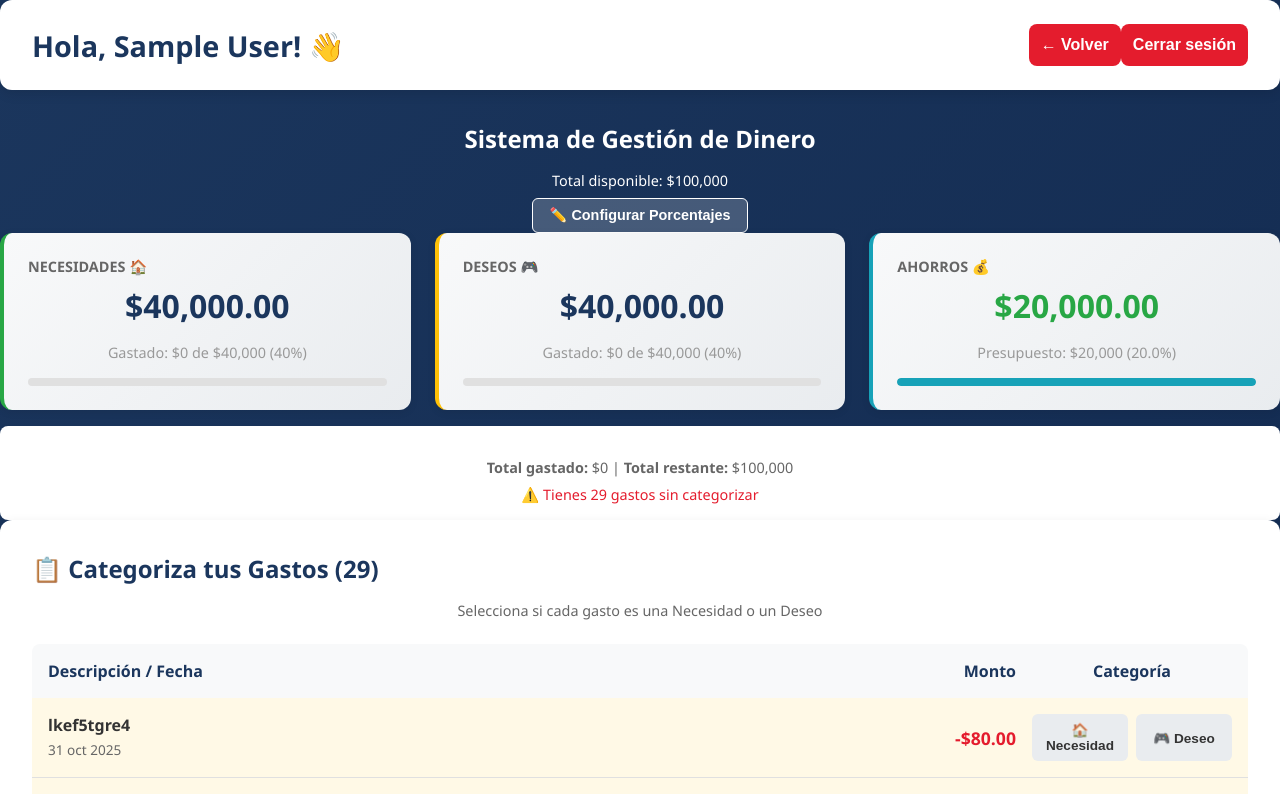
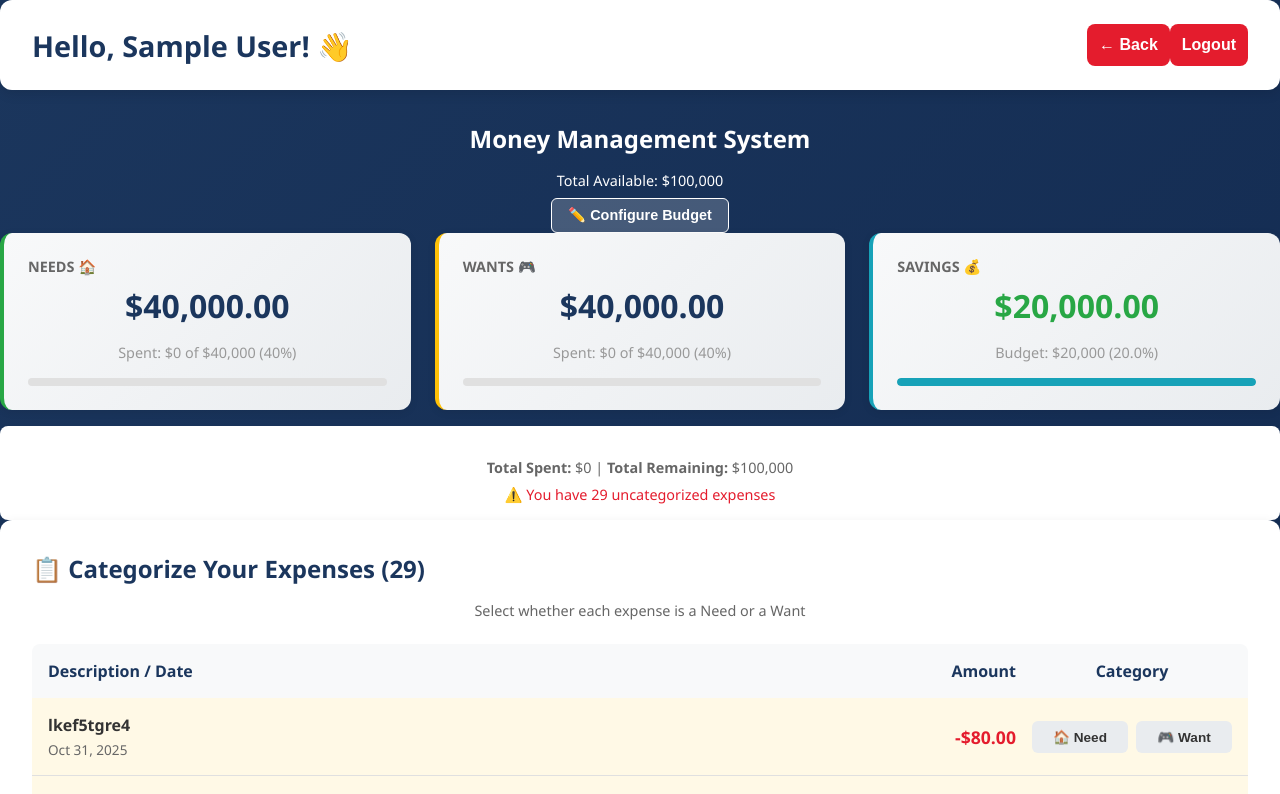
Before and after one commit to fermapre/CapitalOneBalance, a React app in the folder frontend/: page /balance in a window 1280 px wide. Shown: the top 794 px of the page. Built offline with nearby package versions, Linux system fonts and the light colour scheme; sample sign-in values are in the browser's storage; the HTML template or start-up script is replaced by a standard one.

Commit message:
Cambiar a ingles y hacer total editable

```diff
--- a/frontend/src/pages/Balance.jsx
+++ b/frontend/src/pages/Balance.jsx
@@ -6,7 +6,11 @@ import { parseExpenses } from "../utils/csvParser";
 
 export default function Balance() {
   const [expenses, setExpenses] = useState([]);
-  const totalMoney = 100000;
+
+  const [totalMoney, setTotalMoney] = useState(() => {
+    const saved = localStorage.getItem('totalMoney');
+    return saved ? parseFloat(saved) : 100000;
+  });
 
   const [needsPercent, setNeedsPercent] = useState(() => {
     const saved = localStorage.getItem('needsPercent');
@@ -18,6 +22,7 @@ export default function Balance() {
   });
 
   const [showPercentInput, setShowPercentInput] = useState(false);
+  const [tempTotalMoney, setTempTotalMoney] = useState(totalMoney.toString());
   const [tempNeedsPercent, setTempNeedsPercent] = useState(needsPercent.toString());
   const [tempWantsPercent, setTempWantsPercent] = useState(wantsPercent.toString());
 
@@ -100,21 +105,29 @@ export default function Balance() {
   };
 
   const handleSetPercentages = () => {
+    const total = parseFloat(tempTotalMoney);
     const needs = parseFloat(tempNeedsPercent);
     const wants = parseFloat(tempWantsPercent);
 
+    if (isNaN(total) || total <= 0) {
+      alert('Please enter a valid total amount');
+      return;
+    }
+
     if (isNaN(needs) || isNaN(wants) || needs < 0 || wants < 0) {
-      alert('Por favor ingresa porcentajes válidos');
+      alert('Please enter valid percentages');
       return;
     }
 
     if (needs + wants > 100) {
-      alert('La suma de Necesidades y Deseos no puede exceder 100%');
+      alert('The sum of Needs and Wants cannot exceed 100%');
       return;
     }
 
+    setTotalMoney(total);
     setNeedsPercent(needs);
     setWantsPercent(wants);
+    localStorage.setItem('totalMoney', total.toString());
     localStorage.setItem('needsPercent', needs.toString());
     localStorage.setItem('wantsPercent', wants.toString());
     setShowPercentInput(false);
@@ -150,7 +163,7 @@ export default function Balance() {
 
   const formatDate = (dateStr) => {
     const date = parseDate(dateStr);
-    return date.toLocaleDateString('es-MX', {
+    return date.toLocaleDateString('en-US', {
       day: '2-digit',
       month: 'short',
       year: 'numeric'
@@ -168,88 +181,92 @@ export default function Balance() {
   return (
     <div className="balance-page">
       <header className="dashboard-header">
-        <h1>Hola, {user.name || 'Usuario'}! 👋</h1>
+        <h1>Hello, {user.name || 'User'}! 👋</h1>
         <div className="header-actions">
-          <button onClick={() => navigate("/main")} className="btn-secondary">← Volver</button>
-          <button onClick={handleLogout} className="btn-secondary">Cerrar sesión</button>
+          <button onClick={() => navigate("/main")} className="btn-secondary">← Back</button>
+          <button onClick={handleLogout} className="btn-secondary">Logout</button>
         </div>
       </header>
 
       {showPercentInput && (
         <div style={{position: 'fixed', top: 0, left: 0, right: 0, bottom: 0, background: 'rgba(0,0,0,0.7)', display: 'flex', justifyContent: 'center', alignItems: 'center', zIndex: 1000}}>
           <div style={{background: 'white', padding: '2rem', borderRadius: '12px', maxWidth: '450px', width: '90%'}}>
-            <h2 style={{color: '#1b365d', marginBottom: '1rem'}}>📊 Configura tu Presupuesto</h2>
-            <p style={{color: '#666', marginBottom: '1.5rem'}}>Total disponible: <strong>${totalMoney.toLocaleString()}</strong></p>
+            <h2 style={{color: '#1b365d', marginBottom: '1rem'}}>📊 Configure Your Budget</h2>
 
             <div style={{marginBottom: '1rem'}}>
-              <label style={{display: 'block', marginBottom: '0.5rem', fontWeight: '600'}}>🏠 Necesidades (%)</label>
-              <input type="number" step="1" min="0" max="100" value={tempNeedsPercent} onChange={(e) => setTempNeedsPercent(e.target.value)} style={{width: '100%', padding: '0.75rem', fontSize: '1rem', border: '2px solid #e0e0e0', borderRadius: '8px'}} />
-              <p style={{fontSize: '0.85rem', color: '#666', marginTop: '0.25rem'}}>= ${((totalMoney * parseFloat(tempNeedsPercent || 0)) / 100).toLocaleString()}</p>
+              <label style={{display: 'block', marginBottom: '0.5rem', fontWeight: '600'}}>💵 Total Available Money ($)</label>
+              <input type="number" step="0.01" min="0" value={tempTotalMoney} onChange={(e) => setTempTotalMoney(e.target.value)} style={{width: '100%', padding: '0.75rem', fontSize: '1rem', border: '2px solid #e0e0e0', borderRadius: '8px'}} />
             </div>
 
             <div style={{marginBottom: '1rem'}}>
-              <label style={{display: 'block', marginBottom: '0.5rem', fontWeight: '600'}}>🎮 Deseos (%)</label>
+              <label style={{display: 'block', marginBottom: '0.5rem', fontWeight: '600'}}>🏠 Needs (%)</label>
+              <input type="number" step="1" min="0" max="100" value={tempNeedsPercent} onChange={(e) => setTempNeedsPercent(e.target.value)} style={{width: '100%', padding: '0.75rem', fontSize: '1rem', border: '2px solid #e0e0e0', borderRadius: '8px'}} />
+              <p style={{fontSize: '0.85rem', color: '#666', marginTop: '0.25rem'}}>= ${((parseFloat(tempTotalMoney || 0) * parseFloat(tempNeedsPercent || 0)) / 100).toLocaleString()}</p>
+            </div>
+
+            <div style={{marginBottom: '1rem'}}>
+              <label style={{display: 'block', marginBottom: '0.5rem', fontWeight: '600'}}>🎮 Wants (%)</label>
               <input type="number" step="1" min="0" max="100" value={tempWantsPercent} onChange={(e) => setTempWantsPercent(e.target.value)} style={{width: '100%', padding: '0.75rem', fontSize: '1rem', border: '2px solid #e0e0e0', borderRadius: '8px'}} />
-              <p style={{fontSize: '0.85rem', color: '#666', marginTop: '0.25rem'}}>= ${((totalMoney * parseFloat(tempWantsPercent || 0)) / 100).toLocaleString()}</p>
+              <p style={{fontSize: '0.85rem', color: '#666', marginTop: '0.25rem'}}>= ${((parseFloat(tempTotalMoney || 0) * parseFloat(tempWantsPercent || 0)) / 100).toLocaleString()}</p>
             </div>
 
             <div style={{marginBottom: '1.5rem', padding: '1rem', background: '#f8f9fa', borderRadius: '8px'}}>
-              <label style={{display: 'block', marginBottom: '0.5rem', fontWeight: '600'}}>💰 Ahorros (%)</label>
+              <label style={{display: 'block', marginBottom: '0.5rem', fontWeight: '600'}}>💰 Savings (%)</label>
               <p style={{fontSize: '1.2rem', fontWeight: 'bold', color: '#17a2b8'}}>{(100 - parseFloat(tempNeedsPercent || 0) - parseFloat(tempWantsPercent || 0)).toFixed(1)}%</p>
-              <p style={{fontSize: '0.85rem', color: '#666'}}>= ${((totalMoney * (100 - parseFloat(tempNeedsPercent || 0) - parseFloat(tempWantsPercent || 0))) / 100).toLocaleString()}</p>
+              <p style={{fontSize: '0.85rem', color: '#666'}}>= ${((parseFloat(tempTotalMoney || 0) * (100 - parseFloat(tempNeedsPercent || 0) - parseFloat(tempWantsPercent || 0))) / 100).toLocaleString()}</p>
             </div>
 
-            <button onClick={handleSetPercentages} style={{width: '100%', padding: '0.75rem', background: '#1b365d', color: 'white', border: 'none', borderRadius: '8px', fontSize: '1rem', fontWeight: '600', cursor: 'pointer', marginBottom: '0.5rem'}}>Guardar Configuración</button>
-            <button onClick={() => setShowPercentInput(false)} style={{width: '100%', padding: '0.75rem', background: '#e0e0e0', color: '#333', border: 'none', borderRadius: '8px', fontSize: '1rem', fontWeight: '600', cursor: 'pointer'}}>Cancelar</button>
+            <button onClick={handleSetPercentages} style={{width: '100%', padding: '0.75rem', background: '#1b365d', color: 'white', border: 'none', borderRadius: '8px', fontSize: '1rem', fontWeight: '600', cursor: 'pointer', marginBottom: '0.5rem'}}>Save Configuration</button>
+            <button onClick={() => setShowPercentInput(false)} style={{width: '100%', padding: '0.75rem', background: '#e0e0e0', color: '#333', border: 'none', borderRadius: '8px', fontSize: '1rem', fontWeight: '600', cursor: 'pointer'}}>Cancel</button>
           </div>
         </div>
       )}
 
       <div className="balance-overview">
         <div className="balance-header-info" style={{textAlign: 'center'}}>
-          <h2 style={{color: 'white'}}>Sistema de Gestión de Dinero</h2>
-          <p className="balance-period" style={{color: 'white'}}>Total disponible: ${totalMoney.toLocaleString()}</p>
-          <button onClick={() => { setTempNeedsPercent(needsPercent.toString()); setTempWantsPercent(wantsPercent.toString()); setShowPercentInput(true); }} style={{marginTop: '0.5rem', padding: '0.5rem 1rem', background: 'rgba(255,255,255,0.2)', color: 'white', border: '1px solid white', borderRadius: '6px', cursor: 'pointer', fontSize: '0.9rem'}}>✏️ Configurar Porcentajes</button>
+          <h2 style={{color: 'white'}}>Money Management System</h2>
+          <p className="balance-period" style={{color: 'white'}}>Total Available: ${totalMoney.toLocaleString()}</p>
+          <button onClick={() => { setTempTotalMoney(totalMoney.toString()); setTempNeedsPercent(needsPercent.toString()); setTempWantsPercent(wantsPercent.toString()); setShowPercentInput(true); }} style={{marginTop: '0.5rem', padding: '0.5rem 1rem', background: 'rgba(255,255,255,0.2)', color: 'white', border: '1px solid white', borderRadius: '6px', cursor: 'pointer', fontSize: '0.9rem'}}>✏️ Configure Budget</button>
         </div>
 
         <div className="balance-cards">
           <div className="balance-card needs">
-            <h3>Necesidades 🏠</h3>
+            <h3>Needs 🏠</h3>
             <p className="amount">${needsRemaining.toLocaleString(undefined, {minimumFractionDigits: 2, maximumFractionDigits: 2})}</p>
-            <p className="total">Gastado: ${needsSpent.toLocaleString()} de ${needsBudget.toLocaleString()} ({needsPercent}%)</p>
+            <p className="total">Spent: ${needsSpent.toLocaleString()} of ${needsBudget.toLocaleString()} ({needsPercent}%)</p>
             <div className="progress-bar"><div className="progress-fill needs-fill" style={{width: `${needsBudget > 0 ? (needsSpent / needsBudget) * 100 : 0}%`}}></div></div>
           </div>
 
           <div className="balance-card wants">
-            <h3>Deseos 🎮</h3>
+            <h3>Wants 🎮</h3>
             <p className="amount">${wantsRemaining.toLocaleString(undefined, {minimumFractionDigits: 2, maximumFractionDigits: 2})}</p>
-            <p className="total">Gastado: ${wantsSpent.toLocaleString()} de ${wantsBudget.toLocaleString()} ({wantsPercent}%)</p>
+            <p className="total">Spent: ${wantsSpent.toLocaleString()} of ${wantsBudget.toLocaleString()} ({wantsPercent}%)</p>
             <div className="progress-bar"><div className="progress-fill wants-fill" style={{width: `${wantsBudget > 0 ? (wantsSpent / wantsBudget) * 100 : 0}%`}}></div></div>
           </div>
 
           <div className="balance-card savings">
-            <h3>Ahorros 💰</h3>
+            <h3>Savings 💰</h3>
             <p className="amount" style={{color: savingsRemaining >= 0 ? '#28a745' : '#e41c2d'}}>${savingsRemaining.toLocaleString(undefined, {minimumFractionDigits: 2, maximumFractionDigits: 2})}</p>
-            <p className="total">Presupuesto: ${savingsBudget.toLocaleString()} ({savingsPercent.toFixed(1)}%)</p>
+            <p className="total">Budget: ${savingsBudget.toLocaleString()} ({savingsPercent.toFixed(1)}%)</p>
             <div className="progress-bar"><div className="progress-fill savings-fill" style={{width: `${savingsBudget > 0 ? Math.min(100, (savingsRemaining / savingsBudget) * 100) : 0}%`}}></div></div>
-            {savingsRemaining < savingsBudget && (<p style={{fontSize: '0.85rem', color: '#e41c2d', marginTop: '0.5rem'}}>⚠️ Se usaron ${(savingsBudget - savingsRemaining).toLocaleString()} para cubrir sobregastos</p>)}
+            {savingsRemaining < savingsBudget && (<p style={{fontSize: '0.85rem', color: '#e41c2d', marginTop: '0.5rem'}}>⚠️ Used ${(savingsBudget - savingsRemaining).toLocaleString()} from savings to cover overspending</p>)}
           </div>
         </div>
 
         <div style={{background: 'white', padding: '1rem', borderRadius: '8px', marginTop: '1rem', textAlign: 'center'}}>
-          <p style={{color: '#666', fontSize: '0.9rem'}}><strong>Total gastado:</strong> ${(needsSpent + wantsSpent).toLocaleString()} | <strong> Total restante:</strong> ${(needsRemaining + wantsRemaining + savingsRemaining).toLocaleString()}</p>
-          {uncategorizedExpenses.length > 0 && (<p style={{color: '#e41c2d', fontSize: '0.9rem', marginTop: '0.5rem'}}>⚠️ Tienes {uncategorizedExpenses.length} gastos sin categorizar</p>)}
+          <p style={{color: '#666', fontSize: '0.9rem'}}><strong>Total Spent:</strong> ${(needsSpent + wantsSpent).toLocaleString()} | <strong>Total Remaining:</strong> ${(needsRemaining + wantsRemaining + savingsRemaining).toLocaleString()}</p>
+          {uncategorizedExpenses.length > 0 && (<p style={{color: '#e41c2d', fontSize: '0.9rem', marginTop: '0.5rem'}}>⚠️ You have {uncategorizedExpenses.length} uncategorized expense{uncategorizedExpenses.length > 1 ? 's' : ''}</p>)}
         </div>
       </div>
 
       <div className="pending-section">
-        <h2>📋 Categoriza tus Gastos ({expenses.length})</h2>
-        <p className="pending-subtitle">Selecciona si cada gasto es una Necesidad o un Deseo</p>
+        <h2>📋 Categorize Your Expenses ({expenses.length})</h2>
+        <p className="pending-subtitle">Select whether each expense is a Need or a Want</p>
 
         <div style={{display: 'grid', gridTemplateColumns: '1fr auto 200px', gap: '1rem', padding: '1rem', background: '#f8f9fa', borderRadius: '8px 8px 0 0', fontWeight: 'bold', color: '#1b365d', marginTop: '1rem'}}>
-          <div>Descripción / Fecha</div>
-          <div style={{textAlign: 'right'}}>Monto</div>
-          <div style={{textAlign: 'center'}}>Categoría</div>
+          <div>Description / Date</div>
+          <div style={{textAlign: 'right'}}>Amount</div>
+          <div style={{textAlign: 'center'}}>Category</div>
         </div>
 
         <div style={{background: 'white', borderRadius: '0 0 8px 8px', overflow: 'hidden'}}>
@@ -261,14 +278,14 @@ export default function Balance() {
               </div>
               <div style={{color: '#e41c2d', fontWeight: 'bold', fontSize: '1.1rem', textAlign: 'right', alignSelf: 'center'}}>-${expense.amount.toFixed(2)}</div>
               <div style={{display: 'flex', gap: '0.5rem', alignSelf: 'center'}}>
-                <button onClick={() => handleCategoryChange(expense.id, 'needs')} style={{flex: 1, padding: '0.5rem', background: expense.category === 'needs' ? '#28a745' : '#e9ecef', color: expense.category === 'needs' ? 'white' : '#333', border: 'none', borderRadius: '6px', cursor: 'pointer', fontSize: '0.85rem', fontWeight: '600'}}>🏠 Necesidad</button>
-                <button onClick={() => handleCategoryChange(expense.id, 'wants')} style={{flex: 1, padding: '0.5rem', background: expense.category === 'wants' ? '#ffc107' : '#e9ecef', color: expense.category === 'wants' ? 'white' : '#333', border: 'none', borderRadius: '6px', cursor: 'pointer', fontSize: '0.85rem', fontWeight: '600'}}>🎮 Deseo</button>
+                <button onClick={() => handleCategoryChange(expense.id, 'needs')} style={{flex: 1, padding: '0.5rem', background: expense.category === 'needs' ? '#28a745' : '#e9ecef', color: expense.category === 'needs' ? 'white' : '#333', border: 'none', borderRadius: '6px', cursor: 'pointer', fontSize: '0.85rem', fontWeight: '600'}}>🏠 Need</button>
+                <button onClick={() => handleCategoryChange(expense.id, 'wants')} style={{flex: 1, padding: '0.5rem', background: expense.category === 'wants' ? '#ffc107' : '#e9ecef', color: expense.category === 'wants' ? 'white' : '#333', border: 'none', borderRadius: '6px', cursor: 'pointer', fontSize: '0.85rem', fontWeight: '600'}}>🎮 Want</button>
               </div>
             </div>
           ))}
         </div>
 
-        {expenses.length === 0 && (<p style={{textAlign: 'center', color: '#666', padding: '2rem'}}>No hay gastos registrados</p>)}
+        {expenses.length === 0 && (<p style={{textAlign: 'center', color: '#666', padding: '2rem'}}>No expenses recorded</p>)}
       </div>
     </div>
   );
```
